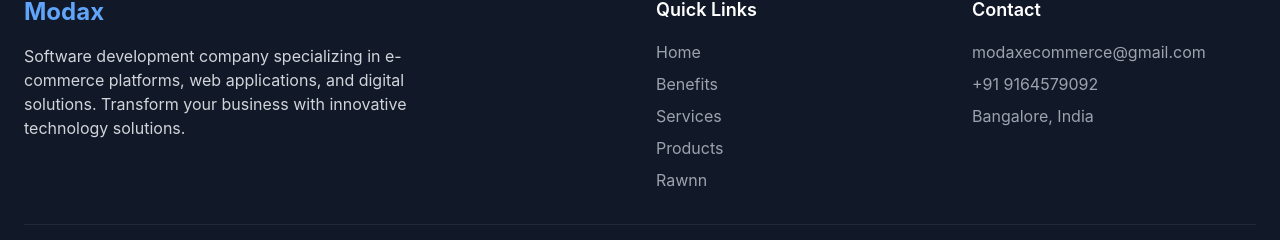
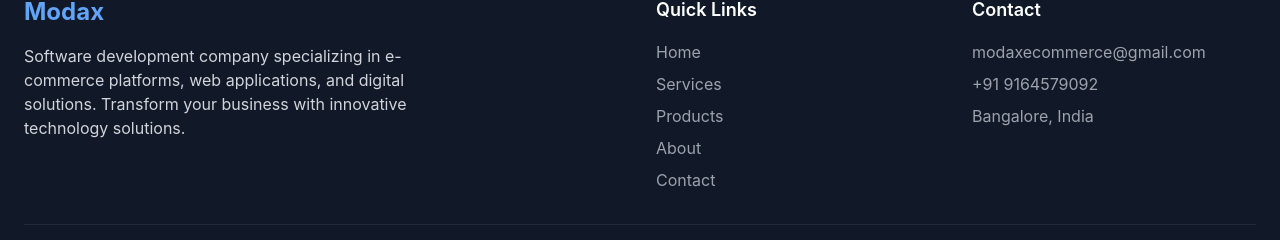
Before and after one commit to naveen-894/modax, a Next.js app: page /about in a window 1280 px wide. Shown: the part 3977-4217 px from the top of the page. Built offline with nearby package versions, Linux system fonts and the light colour scheme.

Commit message:
bug fixes

```diff
--- a/app/layout.js
+++ b/app/layout.js
@@ -3,7 +3,11 @@
 export const metadata = {
   title: 'Modax - Complete D2C E-commerce Platform for Fashion Brands',
   description: 'Transform your fashion brand from Instagram/WhatsApp selling to a full-featured online store. Built specifically for D2C fashion and retail brands in India.',
-  viewport: 'width=device-width, initial-scale=1',
+}
+
+export const viewport = {
+  width: 'device-width',
+  initialScale: 1,
 }
 
 export default function RootLayout({ children }) {
--- a/components/CTA.js
+++ b/components/CTA.js
@@ -11,10 +11,10 @@
           </p>
 
           <div className="flex flex-col sm:flex-row gap-4 justify-center items-center mb-8">
-            <a href="#contact" className="bg-white text-primary-600 hover:bg-gray-50 font-semibold px-8 py-4 rounded-lg text-lg transition-colors duration-200 shadow-lg">
+            <a href="/contact" className="bg-white text-primary-600 hover:bg-gray-50 font-semibold px-8 py-4 rounded-lg text-lg transition-colors duration-200 shadow-lg">
               Book Your Free Demo
             </a>
-            <a href="#contact" className="border-2 border-white text-white hover:bg-white hover:text-primary-600 font-semibold px-8 py-4 rounded-lg text-lg transition-colors duration-200">
+            <a href="/contact" className="border-2 border-white text-white hover:bg-white hover:text-primary-600 font-semibold px-8 py-4 rounded-lg text-lg transition-colors duration-200">
               Talk to Our Team
             </a>
           </div>
--- a/components/ContactHero.js
+++ b/components/ContactHero.js
@@ -24,8 +24,8 @@
               </div>
               <h3 className="text-lg font-semibold text-gray-900 mb-2">Email Us</h3>
               <p className="text-gray-600 text-sm mb-3">Get detailed responses to your questions</p>
-              <a href="mailto:hello@modax.dev" className="text-primary-600 hover:text-primary-700 font-medium">
-                hello@modax.dev
+              <a href="mailto:modaxecommerce@gmail.com" className="text-primary-600 hover:text-primary-700 font-medium">
+                modaxecommerce@gmail.com
               </a>
             </div>
 
--- a/components/Footer.js
+++ b/components/Footer.js
@@ -19,11 +19,11 @@
           <div>
             <h3 className="text-lg font-semibold mb-4">Quick Links</h3>
             <ul className="space-y-2">
-              <li><a href="#home" className="text-gray-400 hover:text-white transition-colors">Home</a></li>
-              <li><a href="#benefits" className="text-gray-400 hover:text-white transition-colors">Benefits</a></li>
-              <li><a href="#features" className="text-gray-400 hover:text-white transition-colors">Services</a></li>
-              <li><a href="#products" className="text-gray-400 hover:text-white transition-colors">Products</a></li>
-              <li><a href="/rawnn" className="text-gray-400 hover:text-white transition-colors">Rawnn</a></li>
+              <li><a href="/" className="text-gray-400 hover:text-white transition-colors">Home</a></li>
+              <li><a href="/services" className="text-gray-400 hover:text-white transition-colors">Services</a></li>
+              <li><a href="/products" className="text-gray-400 hover:text-white transition-colors">Products</a></li>
+              <li><a href="/about" className="text-gray-400 hover:text-white transition-colors">About</a></li>
+              <li><a href="/contact" className="text-gray-400 hover:text-white transition-colors">Contact</a></li>
             </ul>
           </div>
 
--- a/components/ServicesHero.js
+++ b/components/ServicesHero.js
@@ -32,7 +32,7 @@
 
           {/* CTA Buttons */}
           <div className="flex flex-col sm:flex-row gap-4 justify-center items-center mb-16">
-            <a href="#contact" className="btn-primary text-lg px-8 py-4 w-full sm:w-auto">
+            <a href="/contact" className="btn-primary text-lg px-8 py-4 w-full sm:w-auto">
               Start Your Project
             </a>
             <a href="#services" className="btn-secondary text-lg px-8 py-4 w-full sm:w-auto">
--- a/components/ServicesList.js
+++ b/components/ServicesList.js
@@ -64,7 +64,7 @@
   ]
 
   return (
-    <section id="services" className="section-padding bg-gray-50">
+    <section className="section-padding bg-gray-50">
       <div className="container-max">
         <div className="text-center mb-16">
           <h2 className="text-3xl sm:text-4xl lg:text-5xl font-bold text-gray-900 mb-4">
```
